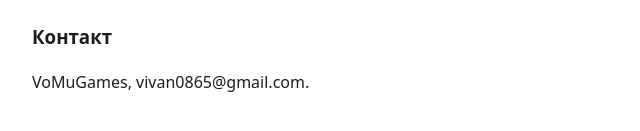
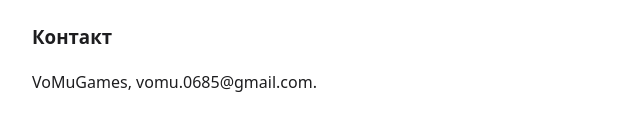
Before and after one commit to Vivan09/throw-food-privacy, a plain HTML site: page index.html in a window 1280 px wide. Shown: the part 6231-6362 px from the top of the page, 228-868 px from the left. Drawn offline with Linux system fonts and the light colour scheme.

Commit message:
Update index.html

```diff
--- a/index.html
+++ b/index.html
@@ -121,5 +121,5 @@ h1{font-size:26px}h2{margin-top:40px;border-bottom:1px solid #ddd;padding-bottom
 <h3>Изменения</h3>
 <p>Если в игре появится то, что меняет эту политику, мы обновим страницу и дату вступления в силу.</p>
 <h3>Контакт</h3>
-<p>VoMuGames, vivan0865@gmail.com.</p>
+<p>VoMuGames, vomu.0685@gmail.com.</p>
 </body></html>
```
